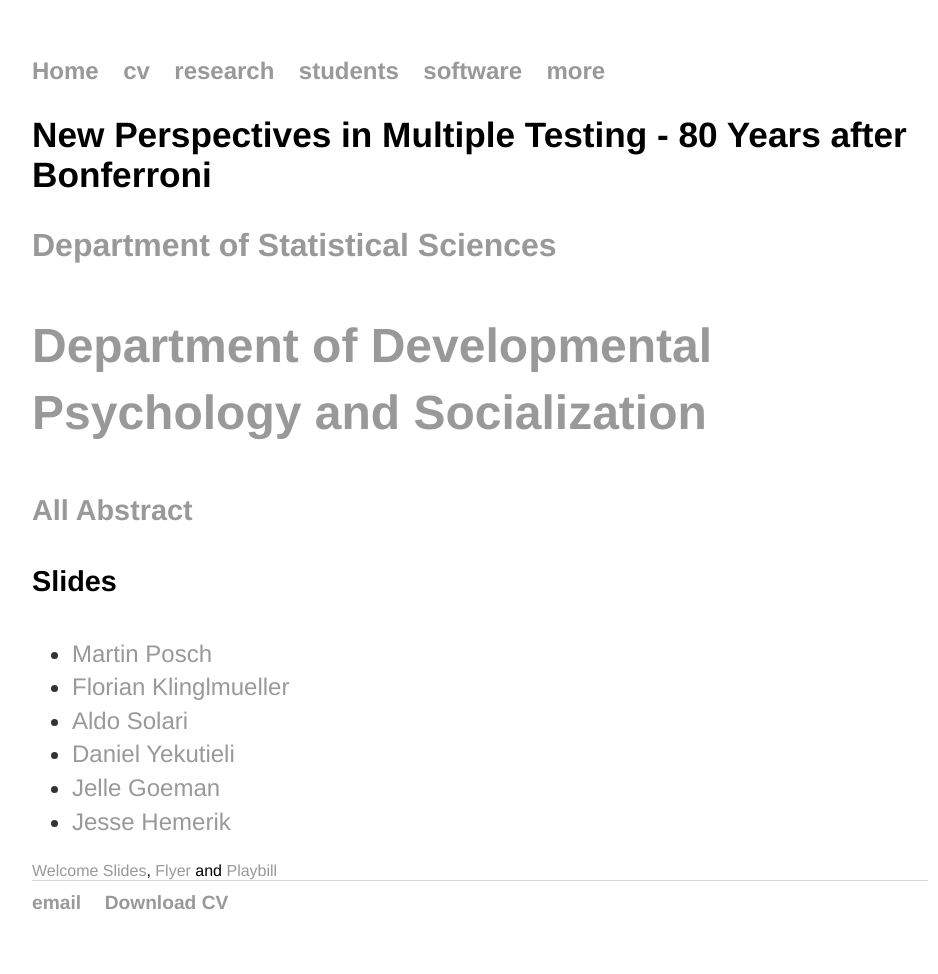
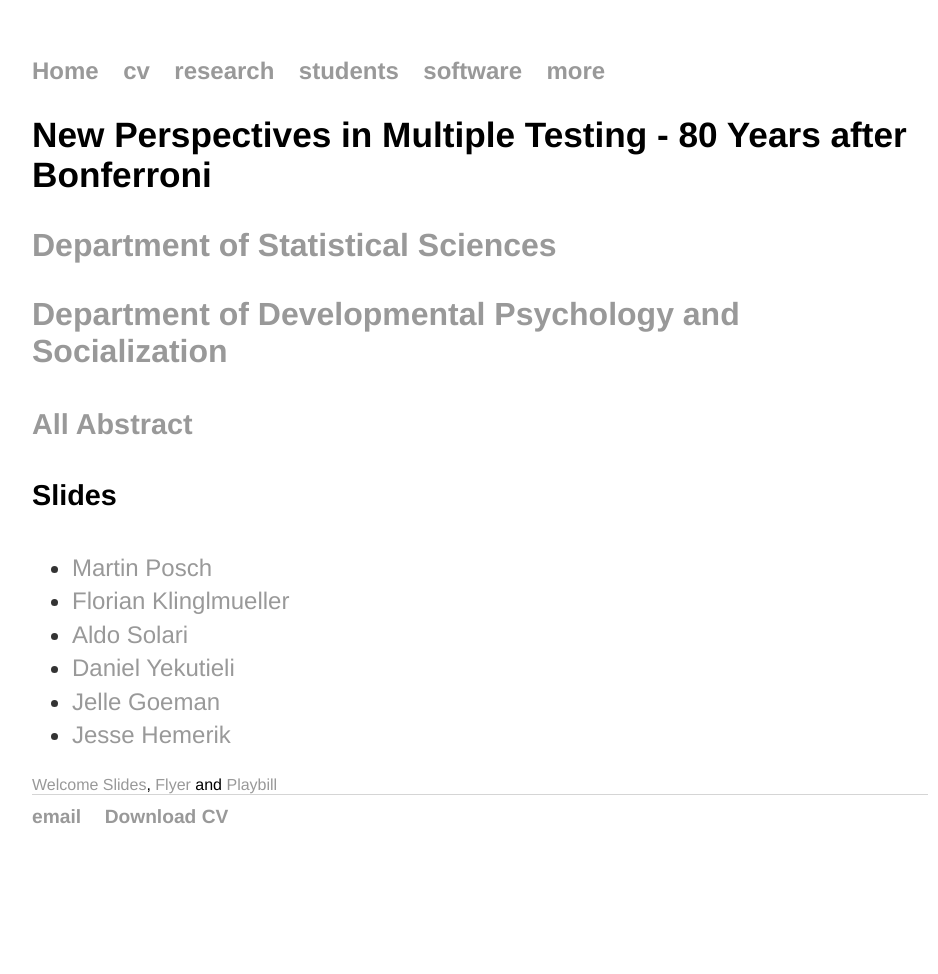
Before and after one commit to livioivil/livioivil.github.io, a Jekyll site: the page built from research/80nferroni/80nferroni.html, in a window 1280 px wide. Shown: the whole page, without its empty margins (160-1098 px from the left). Built offline with Jekyll 4.4.1, drawn with Linux system fonts in a browser that asks for light colours; after the commit the page ends 900 px from its top, so only the background shows below that.

```diff
--- a/research/80nferroni/80nferroni.html
+++ b/research/80nferroni/80nferroni.html
@@ -6,8 +6,8 @@ author: "Department of Statistical Sciences <p> Department of Developmental Psyc
 
 <h2> New Perspectives in Multiple Testing - 80 Years after Bonferroni</a> </h2>
 
-<h3> <a href="www.stat.unipd.it"> Department of Statistical Sciences </a> <p>
-<a href="www.dpss.unipd.it"> Department of Developmental Psychology and Socialization </a> </h3>
+<h3> <a href="www.stat.unipd.it"> Department of Statistical Sciences </a> </h3><p>
+<h3><a href="www.dpss.unipd.it"> Department of Developmental Psychology and Socialization </a> </h3>
 
 
 
```
